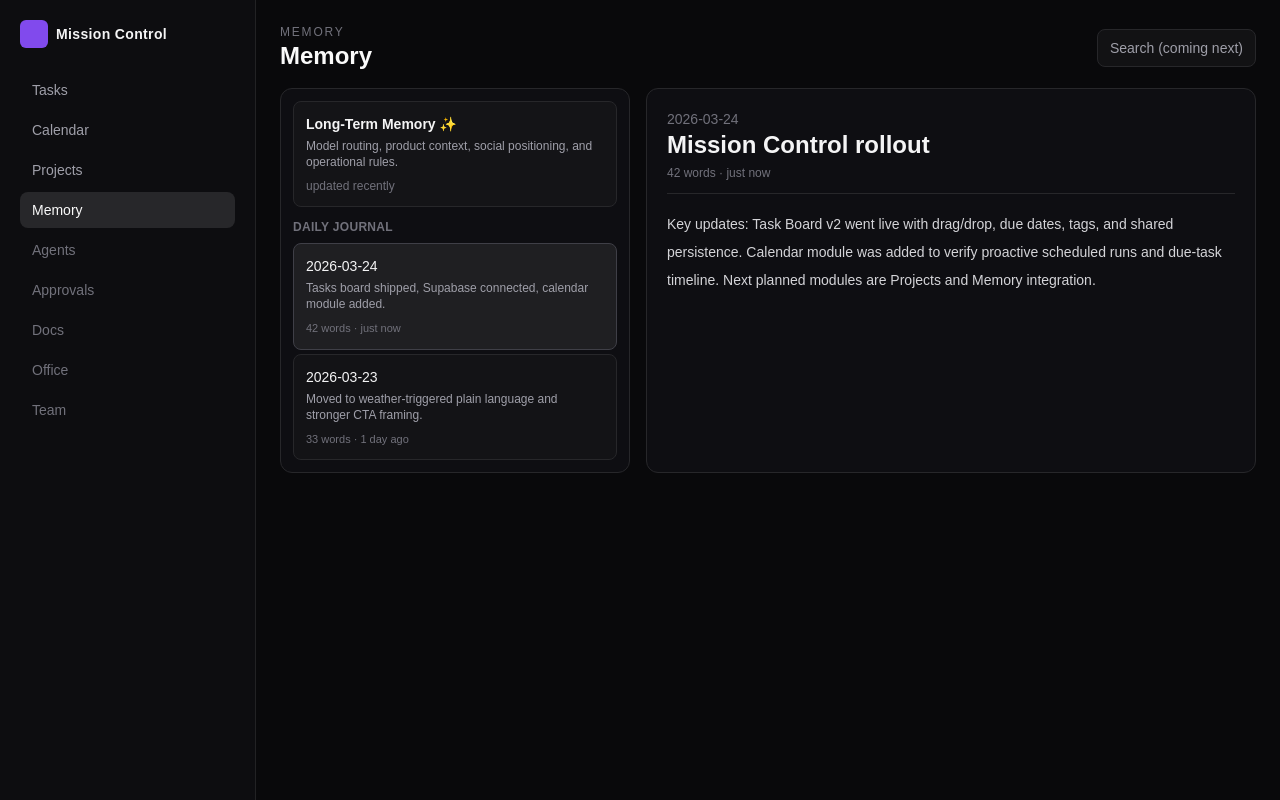
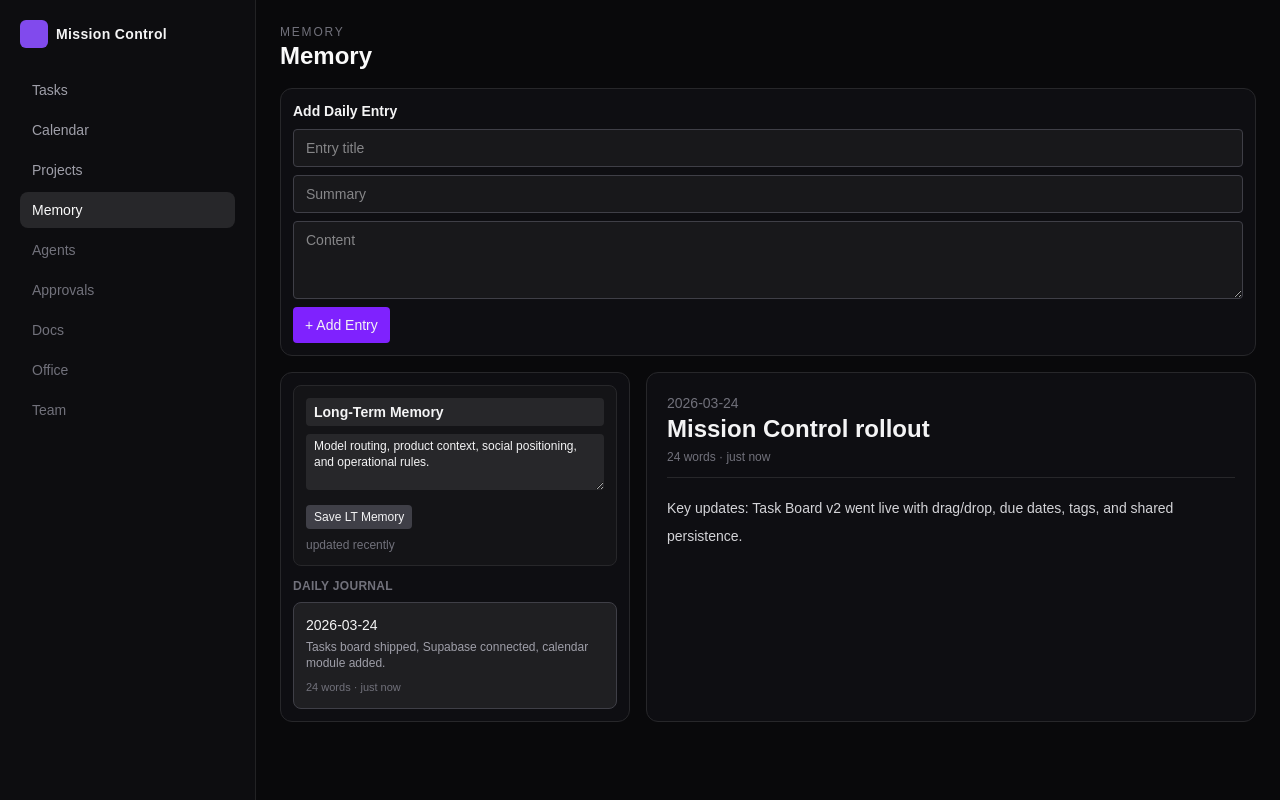
Before and after one commit to maltch1977/mission_control, a Next.js app in the folder mission-control/: page /memory in a window 1280 px wide. Built offline with nearby package versions, Linux system fonts and the light colour scheme; no server answers; the database is empty.

Commit message:
feat: add interactive create/edit flows for projects and memory modules

```diff
--- a/mission-control/src/app/memory/page.tsx
+++ b/mission-control/src/app/memory/page.tsx
@@ -1,6 +1,6 @@
 "use client";
 
-import { useEffect, useMemo, useState } from "react";
+import { FormEvent, useEffect, useMemo, useState } from "react";
 import { Sidebar } from "@/components/sidebar";
 import { supabase } from "@/lib/supabase";
 
@@ -27,20 +27,9 @@
     title: "Mission Control rollout",
     date_key: "2026-03-24",
     summary: "Tasks board shipped, Supabase connected, calendar module added.",
-    content:
-      "Key updates: Task Board v2 went live with drag/drop, due dates, tags, and shared persistence. Calendar module was added to verify proactive scheduled runs and due-task timeline. Next planned modules are Projects and Memory integration.",
-    word_count: 42,
+    content: "Key updates: Task Board v2 went live with drag/drop, due dates, tags, and shared persistence.",
+    word_count: 24,
     updated_ago: "just now",
-  },
-  {
-    id: "m2",
-    title: "HMS outreach language refinement",
-    date_key: "2026-03-23",
-    summary: "Moved to weather-triggered plain language and stronger CTA framing.",
-    content:
-      "The team shifted from generic HVAC outreach to season-triggered messaging focused on pre-summer readiness and practical calls to action. Tone should stay professional-casual and non-jargony.",
-    word_count: 33,
-    updated_ago: "1 day ago",
   },
 ];
 
@@ -55,6 +44,9 @@
   const [entries, setEntries] = useState<MemoryEntry[]>(seedEntries);
   const [selectedId, setSelectedId] = useState<string>(seedEntries[0]?.id || "");
   const [longTerm, setLongTerm] = useState<LongTermMemory>(seedLongTerm);
+  const [title, setTitle] = useState("");
+  const [summary, setSummary] = useState("");
+  const [content, setContent] = useState("");
 
   useEffect(() => {
     const load = async () => {
@@ -73,8 +65,9 @@
       ]);
 
       if (memoryRows && memoryRows.length > 0) {
-        setEntries(memoryRows as MemoryEntry[]);
-        setSelectedId((memoryRows as MemoryEntry[])[0].id);
+        const rows = memoryRows as MemoryEntry[];
+        setEntries(rows);
+        setSelectedId(rows[0].id);
       }
       if (ltRows && ltRows.length > 0) setLongTerm((ltRows[0] as LongTermMemory) || seedLongTerm);
     };
@@ -82,10 +75,35 @@
     void load();
   }, []);
 
-  const selected = useMemo(
-    () => entries.find((entry) => entry.id === selectedId) ?? entries[0],
-    [entries, selectedId],
-  );
+  const selected = useMemo(() => entries.find((entry) => entry.id === selectedId) ?? entries[0], [entries, selectedId]);
+
+  const addEntry = async (e: FormEvent<HTMLFormElement>) => {
+    e.preventDefault();
+    if (!title.trim()) return;
+    const now = new Date().toISOString().slice(0, 10);
+    const created: MemoryEntry = {
+      id: crypto.randomUUID(),
+      title: title.trim(),
+      date_key: now,
+      summary: summary.trim() || "No summary",
+      content: content.trim() || "",
+      word_count: (content.trim() || "").split(/\s+/).filter(Boolean).length,
+      updated_ago: "just now",
+    };
+    setEntries((prev) => [created, ...prev]);
+    setSelectedId(created.id);
+    setTitle("");
+    setSummary("");
+    setContent("");
+    if (supabase) await supabase.from("memory_entries").insert(created);
+  };
+
+  const saveLongTerm = async () => {
+    const updated: LongTermMemory = { ...longTerm, updated_ago: "just now" };
+    setLongTerm(updated);
+    if (!supabase) return;
+    await supabase.from("long_term_memory").upsert(updated);
+  };
 
   return (
     <div className="min-h-screen bg-[#09090b] text-zinc-100">
@@ -98,37 +116,34 @@
               <p className="text-xs uppercase tracking-[0.15em] text-zinc-500">Memory</p>
               <h1 className="text-2xl font-semibold text-zinc-50">Memory</h1>
             </div>
-            <div className="rounded-lg border border-zinc-800 bg-zinc-900/60 px-3 py-2 text-sm text-zinc-400">
-              Search (coming next)
-            </div>
           </header>
+
+          <section className="mb-4 rounded-xl border border-zinc-800 bg-[#0e0e12] p-3">
+            <p className="mb-2 text-sm font-semibold">Add Daily Entry</p>
+            <form className="grid gap-2" onSubmit={addEntry}>
+              <input value={title} onChange={(e) => setTitle(e.target.value)} className="rounded border border-zinc-700 bg-zinc-900 px-3 py-2 text-sm" placeholder="Entry title" />
+              <input value={summary} onChange={(e) => setSummary(e.target.value)} className="rounded border border-zinc-700 bg-zinc-900 px-3 py-2 text-sm" placeholder="Summary" />
+              <textarea value={content} onChange={(e) => setContent(e.target.value)} className="rounded border border-zinc-700 bg-zinc-900 px-3 py-2 text-sm" rows={3} placeholder="Content" />
+              <button className="w-fit rounded bg-violet-600 px-3 py-2 text-sm" type="submit">+ Add Entry</button>
+            </form>
+          </section>
 
           <div className="grid gap-4 xl:grid-cols-[350px_1fr]">
             <aside className="rounded-xl border border-zinc-800 bg-[#0e0e12] p-3">
               <div className="mb-3 rounded-lg border border-zinc-800 bg-zinc-900/70 p-3">
-                <p className="text-sm font-semibold text-zinc-100">{longTerm.title} ✨</p>
-                <p className="mt-1 text-xs text-zinc-400">{longTerm.summary}</p>
+                <input value={longTerm.title} onChange={(e) => setLongTerm((p) => ({ ...p, title: e.target.value }))} className="w-full rounded bg-zinc-800 px-2 py-1 text-sm font-semibold" />
+                <textarea value={longTerm.summary} onChange={(e) => setLongTerm((p) => ({ ...p, summary: e.target.value }))} className="mt-2 w-full rounded bg-zinc-800 px-2 py-1 text-xs" rows={3} />
+                <button onClick={saveLongTerm} className="mt-2 rounded bg-zinc-700 px-2 py-1 text-xs">Save LT Memory</button>
                 <p className="mt-2 text-xs text-zinc-500">{longTerm.updated_ago}</p>
               </div>
 
               <p className="mb-2 text-xs font-semibold uppercase tracking-wide text-zinc-500">Daily Journal</p>
               <div className="space-y-1">
                 {entries.map((entry) => (
-                  <button
-                    key={entry.id}
-                    type="button"
-                    onClick={() => setSelectedId(entry.id)}
-                    className={`w-full rounded-lg border p-3 text-left ${
-                      selected?.id === entry.id
-                        ? "border-zinc-700 bg-zinc-800/70"
-                        : "border-zinc-800 bg-zinc-900/50 hover:bg-zinc-800/40"
-                    }`}
-                  >
+                  <button key={entry.id} type="button" onClick={() => setSelectedId(entry.id)} className={`w-full rounded-lg border p-3 text-left ${selected?.id === entry.id ? "border-zinc-700 bg-zinc-800/70" : "border-zinc-800 bg-zinc-900/50 hover:bg-zinc-800/40"}`}>
                     <p className="text-sm font-medium text-zinc-100">{entry.date_key}</p>
                     <p className="mt-1 line-clamp-2 text-xs text-zinc-400">{entry.summary}</p>
-                    <p className="mt-2 text-[11px] text-zinc-500">
-                      {entry.word_count} words · {entry.updated_ago}
-                    </p>
+                    <p className="mt-2 text-[11px] text-zinc-500">{entry.word_count} words · {entry.updated_ago}</p>
                   </button>
                 ))}
               </div>
@@ -140,9 +155,7 @@
                   <div className="mb-4 border-b border-zinc-800 pb-3">
                     <p className="text-sm text-zinc-500">{selected.date_key}</p>
                     <h2 className="text-2xl font-semibold text-zinc-100">{selected.title}</h2>
-                    <p className="mt-1 text-xs text-zinc-500">
-                      {selected.word_count} words · {selected.updated_ago}
-                    </p>
+                    <p className="mt-1 text-xs text-zinc-500">{selected.word_count} words · {selected.updated_ago}</p>
                   </div>
                   <p className="text-sm leading-7 text-zinc-300">{selected.content}</p>
                 </>
--- a/mission-control/src/app/projects/page.tsx
+++ b/mission-control/src/app/projects/page.tsx
@@ -1,6 +1,6 @@
 "use client";
 
-import { useEffect, useMemo, useState } from "react";
+import { FormEvent, useEffect, useMemo, useState } from "react";
 import { Sidebar } from "@/components/sidebar";
 import { supabase } from "@/lib/supabase";
 
@@ -32,23 +32,15 @@
     owner: "Panda",
     priority: "high",
   },
-  {
-    id: "p2",
-    name: "HMS Outreach",
-    description: "Cold outreach refinement, campaign testing, and execution tracking.",
-    status: "Active",
-    owner: "Chad",
-    priority: "high",
-  },
-  {
-    id: "p3",
-    name: "Memory System",
-    description: "Daily and long-term continuity with searchable context and summaries.",
-    status: "Planning",
-    owner: "Panda",
-    priority: "medium",
-  },
 ];
+
+const blankProject = {
+  name: "",
+  description: "",
+  status: "Planning" as ProjectMeta["status"],
+  owner: "Panda",
+  priority: "medium" as ProjectMeta["priority"],
+};
 
 function statusPill(status: ProjectMeta["status"]) {
   if (status === "Active") return "bg-emerald-900/60 text-emerald-300";
@@ -65,6 +57,8 @@
 export default function ProjectsPage() {
   const [tasks, setTasks] = useState<Task[]>([]);
   const [meta, setMeta] = useState<ProjectMeta[]>(seedMeta);
+  const [editingId, setEditingId] = useState<string | null>(null);
+  const [draft, setDraft] = useState(blankProject);
 
   useEffect(() => {
     const load = async () => {
@@ -99,6 +93,53 @@
     });
   }, [meta, tasks]);
 
+  const reset = () => {
+    setDraft(blankProject);
+    setEditingId(null);
+  };
+
+  const submitProject = async (e: FormEvent<HTMLFormElement>) => {
+    e.preventDefault();
+    if (!draft.name.trim()) return;
+
+    if (editingId) {
+      const updated = { ...draft, id: editingId, name: draft.name.trim(), description: draft.description.trim() };
+      setMeta((prev) => prev.map((p) => (p.id === editingId ? updated : p)));
+      if (supabase) await supabase.from("projects").upsert(updated);
+      reset();
+      return;
+    }
+
+    const created = {
+      id: crypto.randomUUID(),
+      name: draft.name.trim(),
+      description: draft.description.trim(),
+      status: draft.status,
+      owner: draft.owner,
+      priority: draft.priority,
+    };
+    setMeta((prev) => [created, ...prev]);
+    if (supabase) await supabase.from("projects").insert(created);
+    reset();
+  };
+
+  const beginEdit = (project: ProjectMeta) => {
+    setEditingId(project.id);
+    setDraft({
+      name: project.name,
+      description: project.description,
+      status: project.status,
+      owner: project.owner,
+      priority: project.priority,
+    });
+  };
+
+  const removeProject = async (id: string) => {
+    setMeta((prev) => prev.filter((p) => p.id !== id));
+    if (supabase) await supabase.from("projects").delete().eq("id", id);
+    if (editingId === id) reset();
+  };
+
   const activeCount = projectCards.filter((p) => p.status === "Active").length;
   const planningCount = projectCards.filter((p) => p.status === "Planning").length;
 
@@ -116,23 +157,33 @@
             </p>
           </header>
 
+          <section className="mb-4 rounded-xl border border-zinc-800 bg-[#0e0e12] p-3">
+            <form className="grid gap-2 md:grid-cols-6" onSubmit={submitProject}>
+              <input className="rounded border border-zinc-700 bg-zinc-900 px-3 py-2 text-sm" placeholder="Project name" value={draft.name} onChange={(e) => setDraft((p) => ({ ...p, name: e.target.value }))} />
+              <input className="md:col-span-2 rounded border border-zinc-700 bg-zinc-900 px-3 py-2 text-sm" placeholder="Description" value={draft.description} onChange={(e) => setDraft((p) => ({ ...p, description: e.target.value }))} />
+              <select className="rounded border border-zinc-700 bg-zinc-900 px-3 py-2 text-sm" value={draft.status} onChange={(e) => setDraft((p) => ({ ...p, status: e.target.value as ProjectMeta["status"] }))}><option>Planning</option><option>Active</option><option>Paused</option></select>
+              <select className="rounded border border-zinc-700 bg-zinc-900 px-3 py-2 text-sm" value={draft.owner} onChange={(e) => setDraft((p) => ({ ...p, owner: e.target.value }))}><option>Panda</option><option>Chad</option></select>
+              <select className="rounded border border-zinc-700 bg-zinc-900 px-3 py-2 text-sm" value={draft.priority} onChange={(e) => setDraft((p) => ({ ...p, priority: e.target.value as ProjectMeta["priority"] }))}><option value="high">high</option><option value="medium">medium</option><option value="low">low</option></select>
+              <div className="md:col-span-6 flex gap-2">
+                <button className="rounded bg-violet-600 px-3 py-2 text-sm font-medium" type="submit">{editingId ? "Save Project" : "+ Add Project"}</button>
+                {editingId && <button className="rounded border border-zinc-700 px-3 py-2 text-sm" type="button" onClick={reset}>Cancel</button>}
+              </div>
+            </form>
+          </section>
+
           <section className="grid gap-3 md:grid-cols-2 xl:grid-cols-3">
             {projectCards.map((project) => (
               <article key={project.id} className="rounded-xl border border-zinc-800 bg-[#0e0e12] p-4">
                 <div className="mb-3 flex items-center justify-between gap-2">
                   <h2 className="text-lg font-semibold text-zinc-100">{project.name}</h2>
-                  <span className={`rounded-full px-2 py-1 text-xs ${statusPill(project.status)}`}>
-                    {project.status}
-                  </span>
+                  <span className={`rounded-full px-2 py-1 text-xs ${statusPill(project.status)}`}>{project.status}</span>
                 </div>
 
                 <p className="mb-4 line-clamp-2 text-sm text-zinc-400">{project.description}</p>
 
                 <div className="mb-1 flex items-center justify-between text-xs text-zinc-500">
                   <span>{project.progress}%</span>
-                  <span>
-                    {project.done}/{project.total}
-                  </span>
+                  <span>{project.done}/{project.total}</span>
                 </div>
                 <div className="mb-4 h-2 rounded-full bg-zinc-800">
                   <div className="h-full rounded-full bg-emerald-400" style={{ width: `${project.progress}%` }} />
@@ -140,18 +191,19 @@
 
                 <div className="mb-3 flex items-center gap-2 text-xs">
                   <span className="rounded-full bg-zinc-800 px-2 py-1 text-zinc-300">{project.owner}</span>
-                  <span className={`rounded-full px-2 py-1 ${priorityPill(project.priority)}`}>
-                    {project.priority}
-                  </span>
+                  <span className={`rounded-full px-2 py-1 ${priorityPill(project.priority)}`}>{project.priority}</span>
                 </div>
 
                 <div className="space-y-1">
                   {project.linked.slice(0, 3).map((t) => (
-                    <p key={t.id} className="text-xs text-zinc-400">
-                      • {t.title}
-                    </p>
+                    <p key={t.id} className="text-xs text-zinc-400">• {t.title}</p>
                   ))}
                   {project.linked.length === 0 && <p className="text-xs text-zinc-500">No linked tasks yet</p>}
+                </div>
+
+                <div className="mt-3 flex gap-2">
+                  <button type="button" onClick={() => beginEdit(project)} className="rounded bg-zinc-800 px-2 py-1 text-xs">Edit</button>
+                  <button type="button" onClick={() => removeProject(project.id)} className="rounded bg-zinc-800 px-2 py-1 text-xs text-rose-300">Delete</button>
                 </div>
               </article>
             ))}
```
